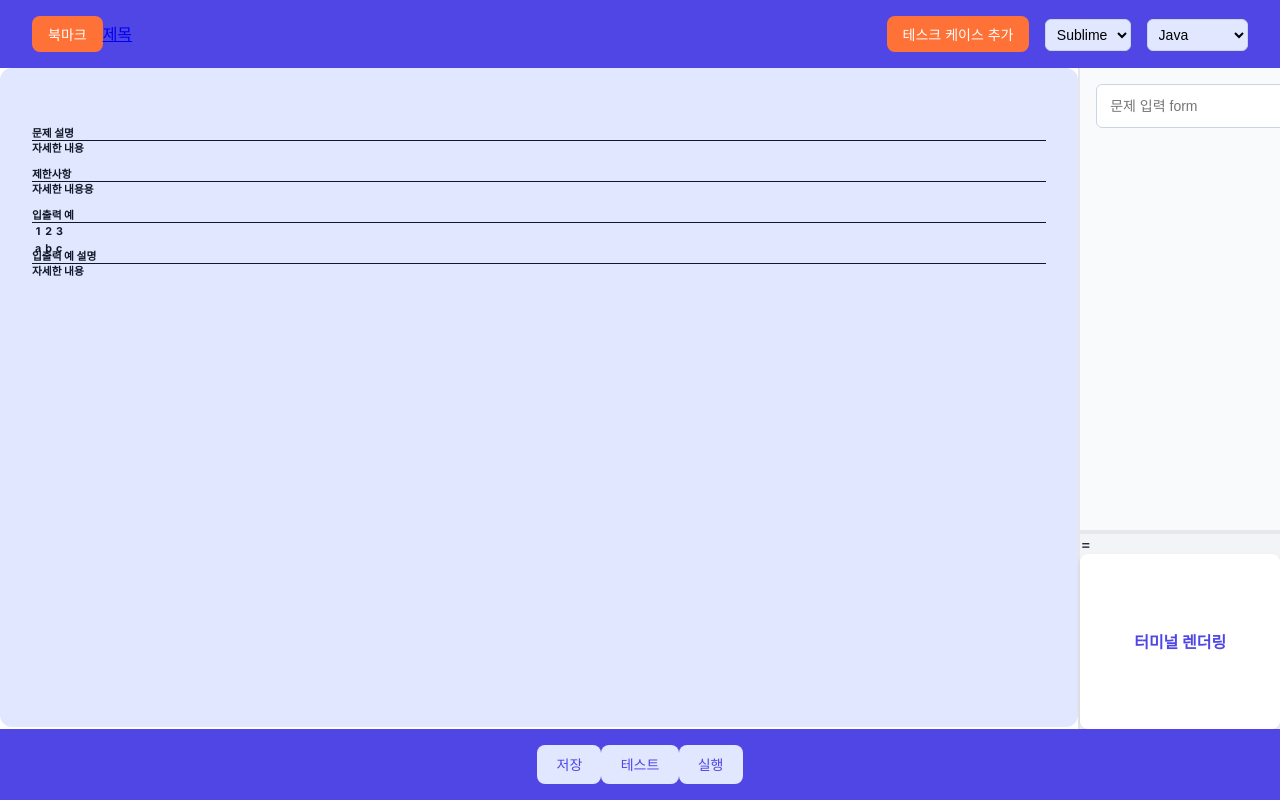
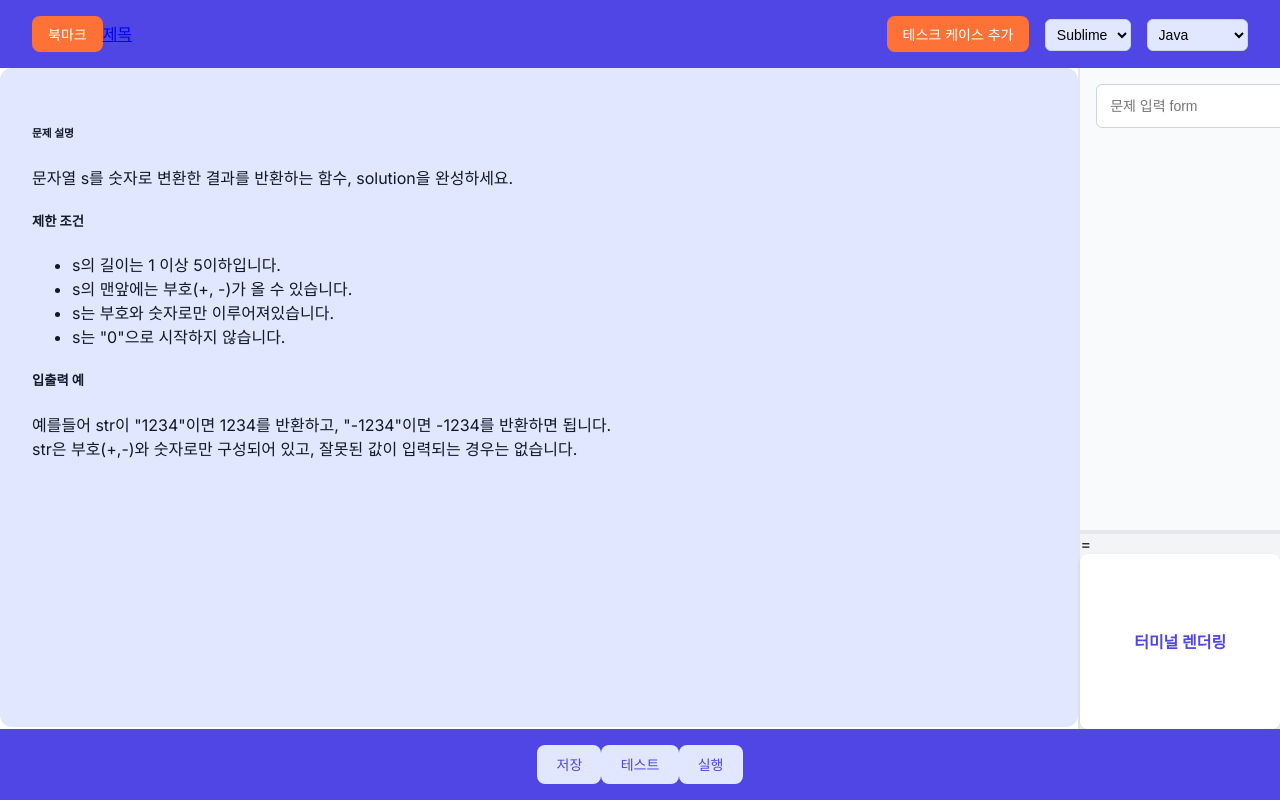
Before and after one commit to GptCodeHelper/GCH-FE, a Next.js app: page /view in a window 1280 px wide. Built offline with nearby package versions, Linux system fonts and the light colour scheme.

Commit message:
questpage 템플릿

```diff
--- a/app/exam/exam.tsx
+++ b/app/exam/exam.tsx
@@ -88,31 +88,30 @@ const View: React.FC = () => {
             style={{ width: `${width}px` }}
           >
             <div className={styles.questBox}>
-              <h6 className={styles.explain}>문제 설명
-                <div>자세한 내용</div>
-              </h6>
-              <h6 className={styles.explain}>제한사항
-                <div>자세한 내용용</div>
-              </h6>
-              <h6 className={styles.inout}>입출력 예
-                <table>
-                  <tr>
-                    <th>1</th>
-                    <th>2</th>
-                    <th>3</th>
-                  </tr>
-                  <tr>
-                    <td>a</td>
-                    <td>b</td>
-                    <td>c</td>
-                  </tr>
-                </table>
-              </h6>
-              <h6 className={styles.explain}>입출력 예 설명
-                <div>자세한 내용</div>
-              </h6>
+              <div className="guide-section">
+                <div className="tab-pane fade active show" id="tour2">
+                  <div className="guide-section-description">
+                    <h6 className="guide-section-title">문제 설명</h6>
+                    <div className="markdown solarized-dark">
+                      <p>문자열 s를 숫자로 변환한 결과를 반환하는 함수, solution을 완성하세요.</p>
 
-              {/* Content */}
+                      <h5>제한 조건</h5>
+
+                      <ul>
+                        <li>s의 길이는 1 이상 5이하입니다.</li>
+                        <li>s의 맨앞에는 부호(+, -)가 올 수 있습니다.</li>
+                        <li>s는 부호와 숫자로만 이루어져있습니다.</li>
+                        <li>s는 "0"으로 시작하지 않습니다.</li>
+                      </ul>
+
+                      <h5>입출력 예</h5>
+
+                      <p>예를들어 str이 "1234"이면 1234를 반환하고, "-1234"이면 -1234를 반환하면 됩니다.<br />
+                        str은 부호(+,-)와 숫자로만 구성되어 있고, 잘못된 값이 입력되는 경우는 없습니다.</p>
+                    </div>
+                  </div>
+                </div>
+              </div>
             </div>
           </div>
           {/* Answer&Terminer Input Box */}
```
